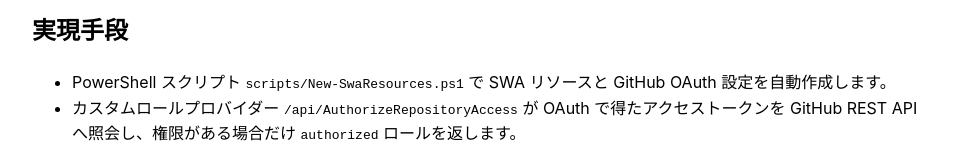
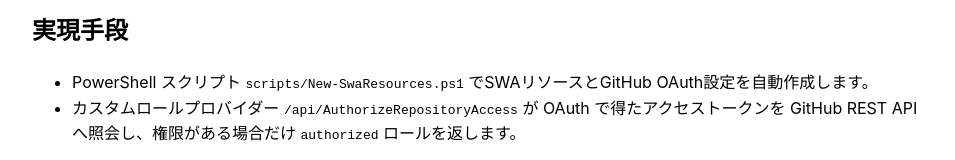
Before and after one commit to nuitsjp/swa-github-repo-auth, a plain HTML site: page docs/index.html in a window 1280 px wide. Shown: the part 323-483 px from the top of the page, without its empty margins (158-1113 px from the left). Drawn offline with Linux system fonts and the light colour scheme; no server answers.

Commit message:
fix: 説明文のスペースを削除し、可読性を向上

```diff
--- a/docs/index.html
+++ b/docs/index.html
@@ -42,7 +42,7 @@
   <section>
     <h2>実現手段</h2>
     <ul>
-      <li>PowerShell スクリプト <code>scripts/New-SwaResources.ps1</code> で SWA リソースと GitHub OAuth 設定を自動作成します。</li>
+      <li>PowerShell スクリプト <code>scripts/New-SwaResources.ps1</code> でSWAリソースとGitHub OAuth設定を自動作成します。</li>
       <li>カスタムロールプロバイダー <code>/api/AuthorizeRepositoryAccess</code> が OAuth で得たアクセストークンを GitHub REST API へ照会し、権限がある場合だけ <code>authorized</code> ロールを返します。</li>
     </ul>
     <p>詳細なセットアップや動作の流れは README を参照してください。</p>
```
